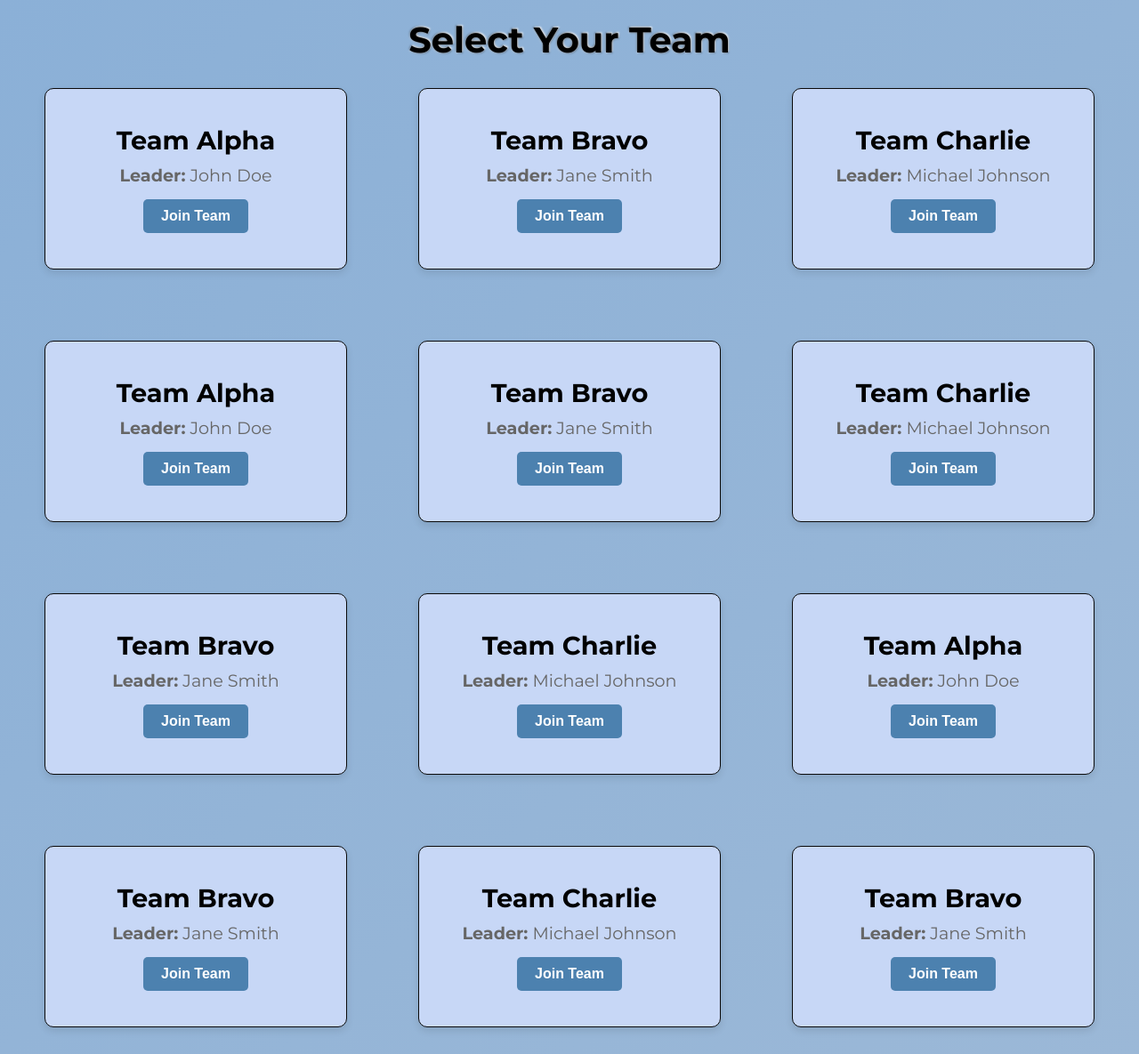
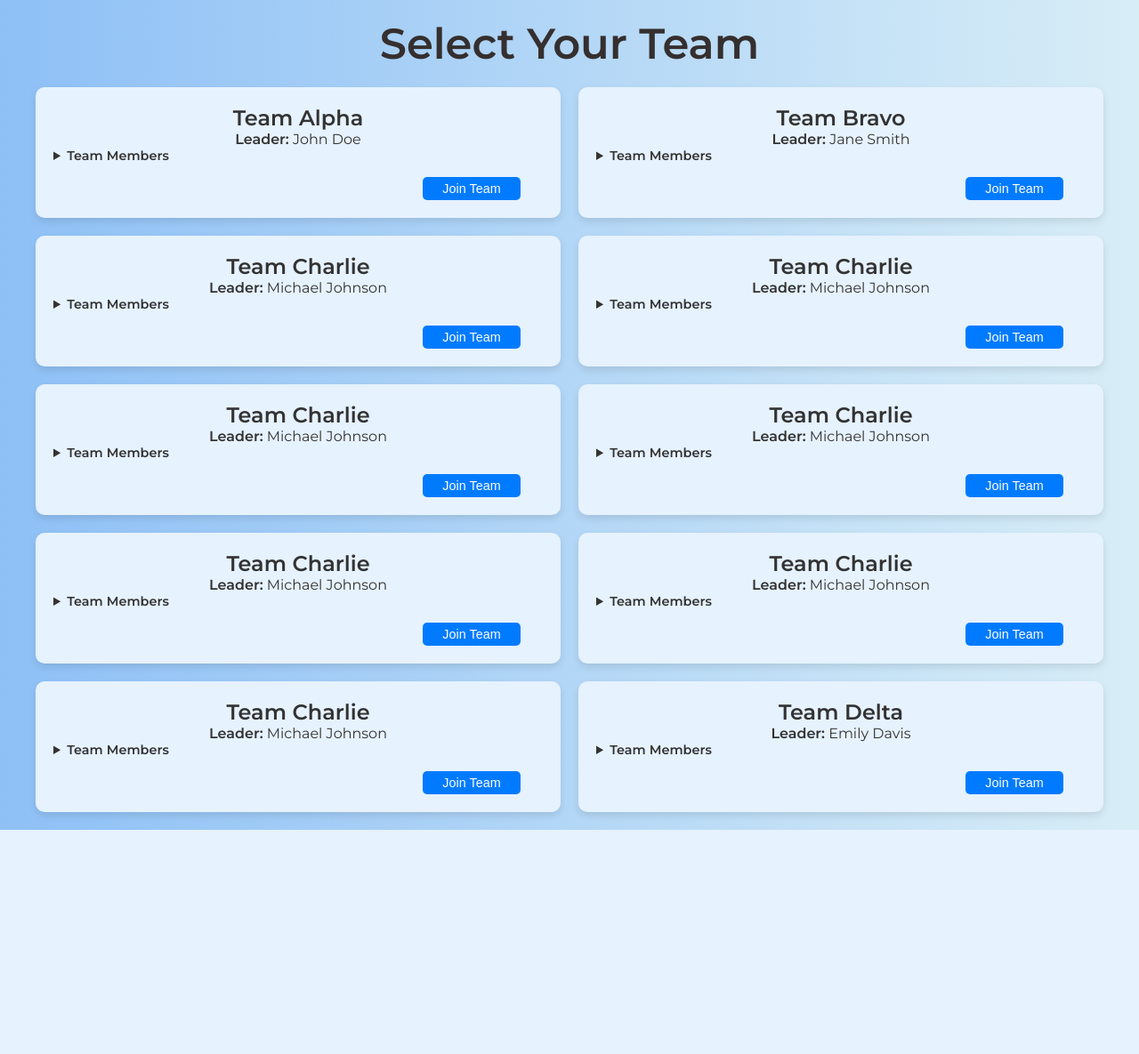
Before and after one commit to sudeepti25/Ridehack, a Node server app: template VIEWS/views/newfolder/showteams.html in a window 1280 px wide. Shown: the whole page at 89% size. After the commit the page ends 933 px from the top, so only its background shows below. Run offline with Node 20, Linux system fonts and the light colour scheme; the template is opened without the code that fills it, so the values that code supplies are empty.

Commit message:
changes in show teams

```diff
--- a/VIEWS/views/newfolder/showteams.css
+++ b/VIEWS/views/newfolder/showteams.css
@@ -1,3 +1,7 @@
+
+ /* Import Montserrat font */
+ @import url('https://fonts.googleapis.com/css2?family=Montserrat:wght@400;600&display=swap');
+ /* Basic reset */
 * {
     margin: 0;
     padding: 0;
@@ -5,127 +9,93 @@
 }
 
 body {
-    font-family: 'Montserrat', sans-serif;
-    background: linear-gradient(to bottom right, #8bb0d7, #9bb8d7); /* Gradient background */
-    display: flex;
-    justify-content: center;
-    align-items: center;
-    min-height: 100vh;
-    position: relative; /* Required for the pseudo-element */
+    font-family: Montserrat;
+    background: linear-gradient(to right, #8ec0f6, #89cae655); /* Blue gradient background */
+    color: rgb(53, 47, 47);
+    padding: 20px;
+    text-align: center;
 }
 
 .container {
-    text-align: center;
     max-width: 1200px;
-    margin: 20px auto;
+    margin: 0 auto;
     text-align: center;
 }
 
 h1 {
-    font-size: 2.5em;
-    color: #000000;
+    font-size: 3em;
     margin-bottom: 20px;
-    opacity: 0; /* Start invisible */
-    transform: translateX(-100%); /* Start off-screen to the left */
-    transition: opacity 1.5s ease-in-out, transform 1.5s ease-in-out;
-    text-shadow: 1px 1px 2px rgba(0, 0, 0, 0.3), /* Shadow */
-                 -1px -1px 2px rgba(0, 0, 0, 0.3), /* Shadow */
-                 1px -1px 2px rgb(255, 255, 255), /* Shadow */
-                 -1px 1px 2px rgba(255, 255, 255, 0.3); /* Shadow */
 }
 
-/* On page load, make the heading visible and move it into view */
-body.loaded h1 {
-    opacity: 1; /* Fade in */
-    transform: translateX(0); /* Move to original position */
+.team-grid {
+    display: grid;
+    grid-template-columns: repeat(2, 1fr); /* Two columns for larger screens */
+    gap: 20px;
 }
 
 .team-card {
-    background-color: #c7d7f6;
+    background-color: #e6f2fe;
+    color: #333;
     border-radius: 10px;
+    padding: 20px;
     box-shadow: 0 4px 8px rgba(0, 0, 0, 0.1);
-    padding: 40px;
-    flex: 1 1 20%; /* Grow and shrink, base width of 20% */
-    margin: 10px; /* Add margin for spacing */
-    transition: transform 0.3s;
-    border:1px solid rgb(10, 10, 10);
-}
-.team-grid {
     display: flex;
-    gap: 60px;
-    grid-template-columns: repeat(4, 1fr); /* Create 4 equal columns */
-    flex-wrap: wrap; /* Allow wrapping to the next line */
-    justify-content: space-between; /* Distribute space evenly */
-}
-.team-card:hover {
-    transform: scale(1.05);
-    box-shadow: 0 8px 16px rgba(0, 0, 0, 0.2), 0 0 20px rgba(76, 87, 175, 0.7); /* Stronger shadow and glow */
-    border: 1px solid rgba(2, 16, 54, 0.81); /* Optional: border to enhance glow effect */
-
+    flex-direction: column;
+    justify-content: space-between;
+    transition: transform 0.3s, box-shadow 0.3s;
+    position: relative; /* Ensures that cards maintain their position */
+    overflow: hidden;
 }
 
-h2 {
-    font-size: 1.8em;
-    margin-bottom: 10px;
+.team-card:hover {
+    transform: translateY(-5px);
+    box-shadow: 0 8px 16px rgba(0, 0, 0, 0.2);
+}
+/* Dropdown styling */
+.team-members {
+    margin-bottom: 15px;
+    text-align: left;
 }
 
-p {
-    font-size: 1.2em;
-    color: #666;
-    margin-bottom: 15px;
+.team-members summary {
+    cursor: pointer;
+    font-size: 0.9em;
+    font-weight: bold;
+}
+
+.team-member-names span {
+    display: block; /* Ensure each member is displayed on a new line */
+    font-size: 0.9em;
+    margin-bottom: 5px;
+    padding-left: 15px; /* Indent member names for better appearance */
+}
+.team-member-names span {
+    display: block; /* Ensure each member is displayed on a new line */
+    font-size: 0.9em;
+    margin-bottom: 5px;
+    padding-left: 15px; /* Indent member names for better appearance */
+}
+
+/* Media query for responsiveness */
+@media (max-width: 768px) {
+    .team-grid {
+        grid-template-columns: 1fr; /* Single column on smaller screens */
+    }
 }
 
 .select-btn {
-    background-color: #4c81af;
+    background-color: #007BFF;
     color: white;
-    font-weight: 600;
-    padding: 10px 20px;
     border: none;
+    width: 110px; /* Set a fixed width for the button */
+    max-width: 100%;
+    padding: 5px 1px; /* Reduced padding for a smaller button */
+    font-size: 0.9em; /* Slightly smaller font size */
     border-radius: 5px;
     cursor: pointer;
-    font-size: 1em;
-    transition: background-color 0.3s;
+    transition: background-color 0.3s ease;
+    margin-left: 415px;
 }
-
 .select-btn:hover {
-    background-color: #01455a;
+    background-color: #0056b3; /* Optional: change background color on hover */
 }
-
-
-/* Custom scrollbar for WebKit browsers (Chrome, Safari) */
-.team-grid::-webkit-scrollbar {
-    height: 10px; /* Height of horizontal scrollbar */
-}
-
-.team-grid::-webkit-scrollbar-track {
-    background: rgba(0, 0, 0, 0.2); /* Background of the scrollbar track */
-    border-radius: 10px; /* Round corners */
-}
-
-.team-grid::-webkit-scrollbar-thumb {
-    background: rgba(0, 0, 0, 0.7); /* Color of the scrollbar thumb */
-    border-radius: 10px; /* Round corners */
-}
-
-/* Change color on hover */
-.team-grid::-webkit-scrollbar-thumb:hover {
-    background: rgb(0, 0, 0); /* Darker color on hover */
-}
-
-/* Custom scrollbar for Firefox */
-.team-grid {
-    scrollbar-width: thin; /* Make scrollbar thin */
-    scrollbar-color: rgba(0, 0, 0, 0.7) rgba(255, 255, 255, 0.2); /* Thumb color and track color */
-}
-/* Optional: For responsiveness */
-@media (max-width: 800px) {
-    .team-grid {
-        grid-template-columns: repeat(2, 1fr); /* 2 columns on smaller screens */
-    }
-}
-
-@media (max-width: 500px) {
-    .team-grid {
-        grid-template-columns: 1fr; /* 1 column on very small screens */
-    }
-}
--- a/VIEWS/views/newfolder/showteams.html
+++ b/VIEWS/views/newfolder/showteams.html
@@ -3,10 +3,8 @@
 <head>
     <meta charset="UTF-8">
     <meta name="viewport" content="width=device-width, initial-scale=1.0">
-    <title>Team Selection</title>
-    <link rel="stylesheet" href="showteams.css">
-    <link href="https://fonts.googleapis.com/css2?family=Montserrat:wght@400;500;600;700&display=swap" rel="stylesheet">
-
+    <title>Select Your Team</title>
+    <link rel="stylesheet" href="showteams.css"> <!-- Link to external CSS -->
 </head>
 <body>
     <div class="container">
@@ -15,79 +13,137 @@
             <div class="team-card">
                 <h2>Team Alpha</h2>
                 <p><strong>Leader:</strong> John Doe</p>
+                <details class="team-members">
+                    <summary>Team Members</summary>
+                    <div class="team-member-names" >
+                        <span>Alice</span>
+                        <span>Bob</span>
+                        <span>Charlie</span>
+                    </div>
+                </details>
                 <button class="select-btn">Join Team</button>
             </div>
 
             <div class="team-card">
                 <h2>Team Bravo</h2>
                 <p><strong>Leader:</strong> Jane Smith</p>
+                <details class="team-members">
+                    <summary>Team Members</summary>
+                    <div class="team-member-names">
+                        <span>Alice</span>
+                        <span>Bob</span>
+                        <span>Charlie</span>
+                    </div>
+                </details>
                 <button class="select-btn">Join Team</button>
             </div>
 
             <div class="team-card">
                 <h2>Team Charlie</h2>
                 <p><strong>Leader:</strong> Michael Johnson</p>
+                <details class="team-members">
+                    <summary>Team Members</summary>
+                    <div class="team-member-names">
+                        <span>Alice</span>
+                        <span>Bob</span>
+                        <span>Charlie</span>
+                    </div>
+                </details>
                 <button class="select-btn">Join Team</button>
             </div>
             <div class="team-card">
-            <h2>Team Alpha</h2>
-            <p><strong>Leader:</strong> John Doe</p>
+                <h2>Team Charlie</h2>
+                <p><strong>Leader:</strong> Michael Johnson</p>
+                <details class="team-members">
+                    <summary>Team Members</summary>
+                    <div class="team-member-names">
+                        <span>Alice</span>
+                        <span>Bob</span>
+                        <span>Charlie</span>
+                    </div>
+                </details>
+                <button class="select-btn">Join Team</button>
+            </div>
+            <div class="team-card">
+                <h2>Team Charlie</h2>
+                <p><strong>Leader:</strong> Michael Johnson</p>
+                <details class="team-members">
+                    <summary>Team Members</summary>
+                    <div class="team-member-names">
+                        <span>Alice</span>
+                        <span>Bob</span>
+                        <span>Charlie</span>
+                    </div>
+                </details>
+                <button class="select-btn">Join Team</button>
+            </div>
+            <div class="team-card">
+                <h2>Team Charlie</h2>
+                <p><strong>Leader:</strong> Michael Johnson</p>
+                <details class="team-members">
+                    <summary>Team Members</summary>
+                    <div class="team-member-names">
+                        <span>Alice</span>
+                        <span>Bob</span>
+                        <span>Charlie</span>
+                    </div>
+                </details>
+                <button class="select-btn">Join Team</button>
+            </div>
+            <div class="team-card">
+                <h2>Team Charlie</h2>
+                <p><strong>Leader:</strong> Michael Johnson</p>
+                <details class="team-members">
+                    <summary>Team Members</summary>
+                    <div class="team-member-names">
+                        <span>Alice</span>
+                        <span>Bob</span>
+                        <span>Charlie</span>
+                    </div>
+                </details>
+                <button class="select-btn">Join Team</button>
+            </div>
+            <div class="team-card">
+                <h2>Team Charlie</h2>
+                <p><strong>Leader:</strong> Michael Johnson</p>
+                <details class="team-members">
+                    <summary>Team Members</summary>
+                    <div class="team-member-names">
+                        <span>Alice</span>
+                        <span>Bob</span>
+                        <span>Charlie</span>
+                    </div>
+                </details>
+                <button class="select-btn">Join Team</button>
+            </div>
+            <div class="team-card">
+                <h2>Team Charlie</h2>
+                <p><strong>Leader:</strong> Michael Johnson</p>
+                <details class="team-members">
+                    <summary>Team Members</summary>
+                    <div class="team-member-names">
+                        <span>Alice</span>
+                        <span>Bob</span>
+                        <span>Charlie</span>
+                    </div>
+                </details>
                 <button class="select-btn">Join Team</button>
             </div>
 
             <div class="team-card">
-            <h2>Team Bravo</h2>
-            <p><strong>Leader:</strong> Jane Smith</p>
+                <h2>Team Delta</h2>
+                <p><strong>Leader:</strong> Emily Davis</p>
+                <details class="team-members">
+                    <summary>Team Members</summary>
+                    <div class="team-member-names">
+                        <span>Alice</span>
+                        <span>Bob</span>
+                        <span>Charlie</span>
+                    </div>
+                </details>
                 <button class="select-btn">Join Team</button>
             </div>
-
-        <div class="team-card">
-            <h2>Team Charlie</h2>
-            <p><strong>Leader:</strong> Michael Johnson</p>
-            <button class="select-btn">Join Team</button>
-        </div>
-
-        <div class="team-card">
-            <h2>Team Bravo</h2>
-            <p><strong>Leader:</strong> Jane Smith</p>
-            <button class="select-btn">Join Team</button>
-        </div>
-
-        <div class="team-card">
-            <h2>Team Charlie</h2>
-            <p><strong>Leader:</strong> Michael Johnson</p>
-            <button class="select-btn">Join Team</button>
-        </div>
-        <div class="team-card">
-            <h2>Team Alpha</h2>
-            <p><strong>Leader:</strong> John Doe</p>
-            <button class="select-btn">Join Team</button>
-        </div>
-        <div class="team-card">
-            <h2>Team Bravo</h2>
-            <p><strong>Leader:</strong> Jane Smith</p>
-            <button class="select-btn">Join Team</button>
-        </div>
-
-        <div class="team-card">
-            <h2>Team Charlie</h2>
-            <p><strong>Leader:</strong> Michael Johnson</p>
-            <button class="select-btn">Join Team</button>
-        </div>
-
-        <div class="team-card">
-            <h2>Team Bravo</h2>
-            <p><strong>Leader:</strong> Jane Smith</p>
-            <button class="select-btn">Join Team</button>
-        </div>
-
         </div>
     </div>
-    <script>
-        // Add 'loaded' class to body when the page loads
-        window.addEventListener('load', function() {
-            document.body.classList.add('loaded');
-        });
-    </script>
 </body>
 </html>
```
Lines whose indentation alone changed are shown as unchanged.
